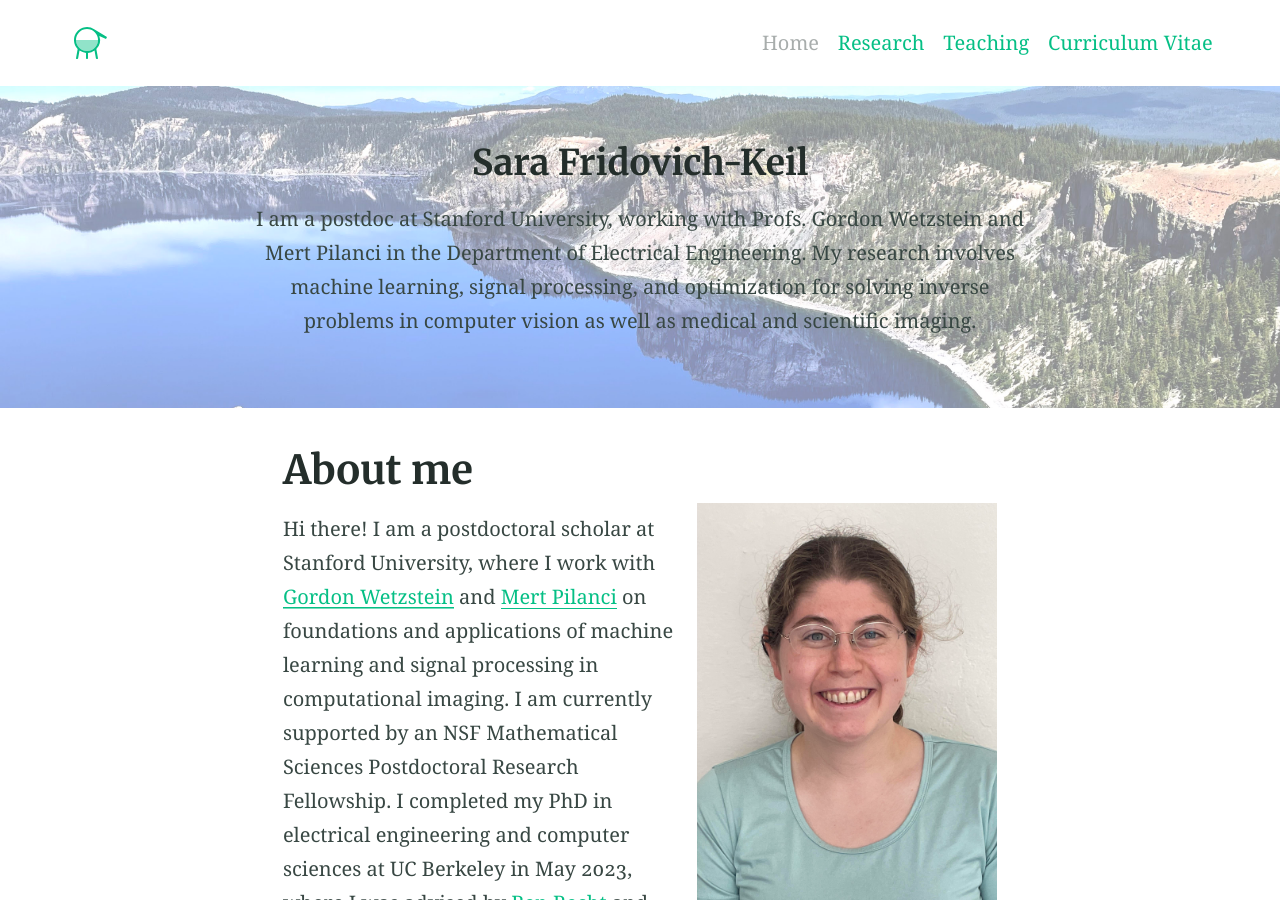
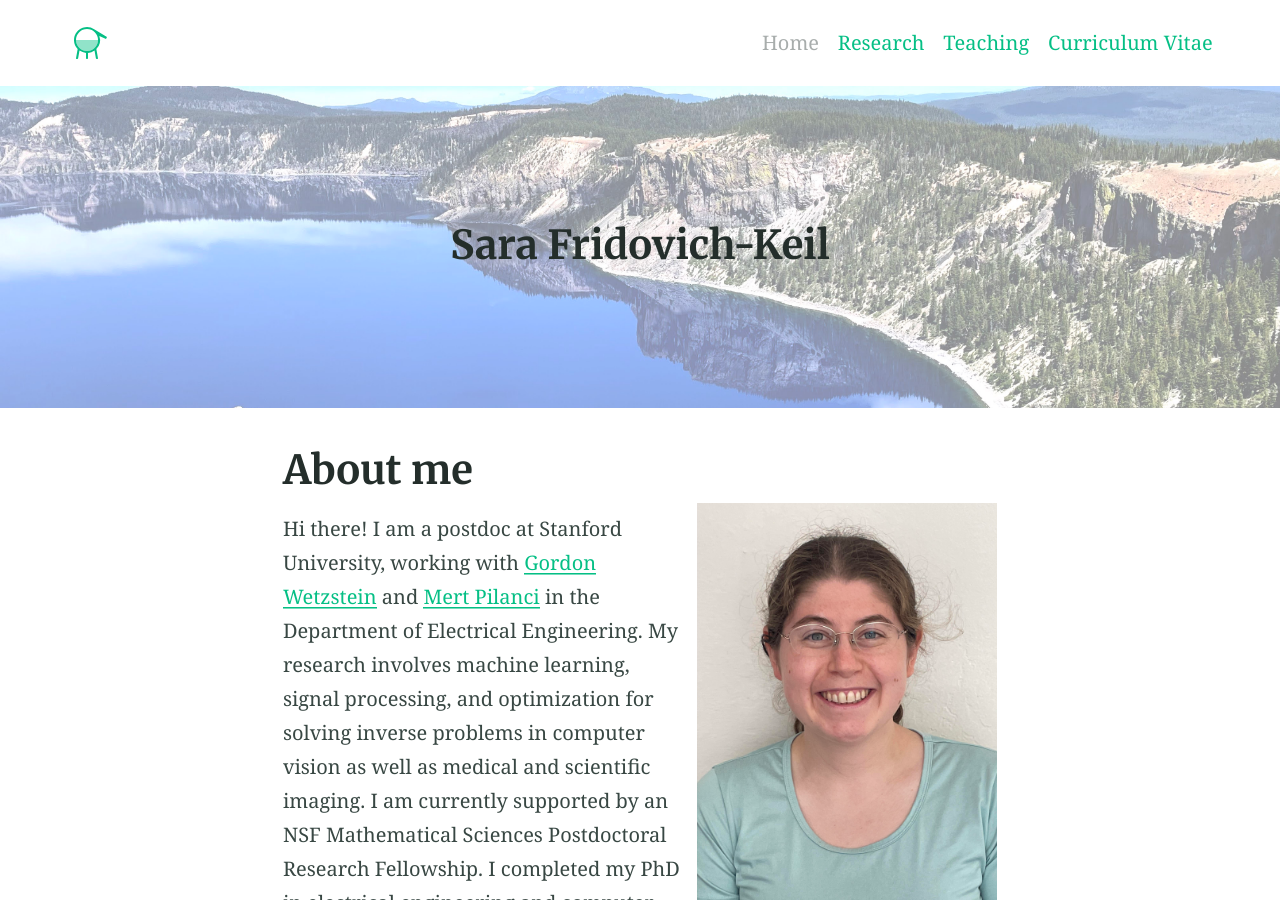
Before and after one commit to sarafridov/sarafridov.github.io, a Jekyll site: the page built from index.md, in a window 1280 px wide and 900 px high. Built offline with Jekyll 4.4.1, drawn with Linux system fonts in a browser that asks for light colours; some of the changed text lies outside the part shown.

```diff
--- a/index.md
+++ b/index.md
@@ -1,21 +1,24 @@
 ---
 title: About me
 feature_text: |
-  ## Sara Fridovich-Keil
-  I am a postdoc at Stanford University, working with Profs. Gordon Wetzstein and Mert Pilanci in the Department of Electrical Engineering. My research involves machine learning, signal processing, and optimization for solving inverse problems in computer vision as well as medical and scientific imaging.
+  # Sara Fridovich-Keil
 feature_image: "/assets/imgs/crater_lake_crop2_faded.jpeg"
 excerpt: "inverse problems, computational imaging, computer vision, foundations of machine learning"
 ---
 
 {% include figure.html image="/assets/imgs/photo2.jpeg" position="right" width="300" height="800" %}
 
-Hi there! I am a postdoctoral scholar at Stanford University, where I work with [Gordon Wetzstein](https://web.stanford.edu/~gordonwz/) and [Mert Pilanci](https://web.stanford.edu/~pilanci/) on foundations and applications of machine learning and signal processing in computational imaging. I am currently supported by an NSF Mathematical Sciences Postdoctoral Research Fellowship. I completed my PhD in electrical engineering and computer sciences at UC Berkeley in May 2023, where I was advised by [Ben Recht](https://people.eecs.berkeley.edu/~brecht/) and supported by an NSF Graduate Research Fellowship.
+Hi there! I am a postdoc at Stanford University, working with [Gordon Wetzstein](https://web.stanford.edu/~gordonwz/) and [Mert Pilanci](https://web.stanford.edu/~pilanci/) in the Department of Electrical Engineering. My research involves machine learning, signal processing, and optimization for solving inverse problems in computer vision as well as medical and scientific imaging.
+<!-- I am a postdoctoral scholar at Stanford University, where I work with [Gordon Wetzstein](https://web.stanford.edu/~gordonwz/) and [Mert Pilanci](https://web.stanford.edu/~pilanci/) on foundations and applications of machine learning and signal processing in computational imaging.  -->
+I am currently supported by an NSF Mathematical Sciences Postdoctoral Research Fellowship. I completed my PhD in electrical engineering and computer sciences at UC Berkeley in May 2023, where I was advised by [Ben Recht](https://people.eecs.berkeley.edu/~brecht/) and supported by an NSF Graduate Research Fellowship.
+
+**I'm on the 2023-2024 academic job market.**
 
 Outside of research, I like to hike, garden, cook, paint, and read fantasy and historical fiction novels.
 
 ### Contact info
 
-The best way to reach me is by email, at `sarafk at stanford dot edu`.
+The best way to reach me is by email, at `sarafk at stanford dot edu`. You can also find me on [Google Scholar](https://scholar.google.com/citations?user=9xF7M6wAAAAJ&hl=en), [LinkedIn](https://www.linkedin.com/in/sara-fridovich-keil-3aa744160/) and [GitHub](https://github.com/sarafridov/).
 
 ## Research interests
 
--- a/teaching.md
+++ b/teaching.md
@@ -1,7 +1,5 @@
 ---
 title: Teaching
-feature_text:
-    Undergraduate and graduate teaching at UC Berkeley.
 feature_image: "/assets/imgs/crater_lake_crop2_faded.jpeg"
 excerpt: "teaching"
 aside: false
```
Also changed, not shown: research.md (+1 -3 lines).
